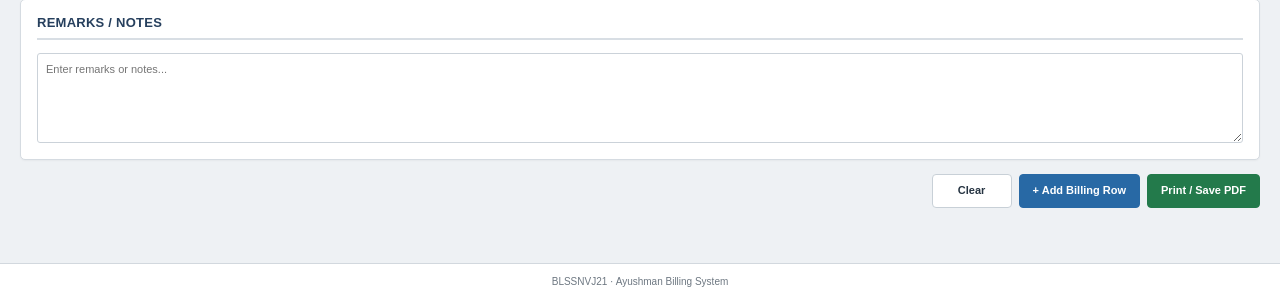
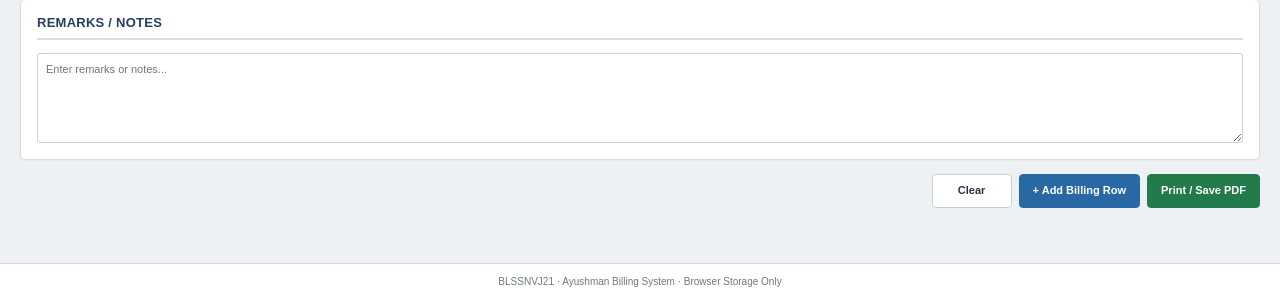
Before and after one commit to shreebalaji767/AYUSHMAN-BILLING, a Flask app: page / in a window 1280 px wide. Shown: the part 852-1151 px from the top of the page. Run offline with Flask 3, Linux system fonts and the light colour scheme.

Commit message:
Clarify browser-only storage branding

```diff
--- a/templates/index.html
+++ b/templates/index.html
@@ -849,7 +849,7 @@
 
     <footer class="screen-footer">
 
-        BLSSNVJ21 · Ayushman Billing System
+        BLSSNVJ21 · Ayushman Billing System · Browser Storage Only
 
     </footer>
 
```
